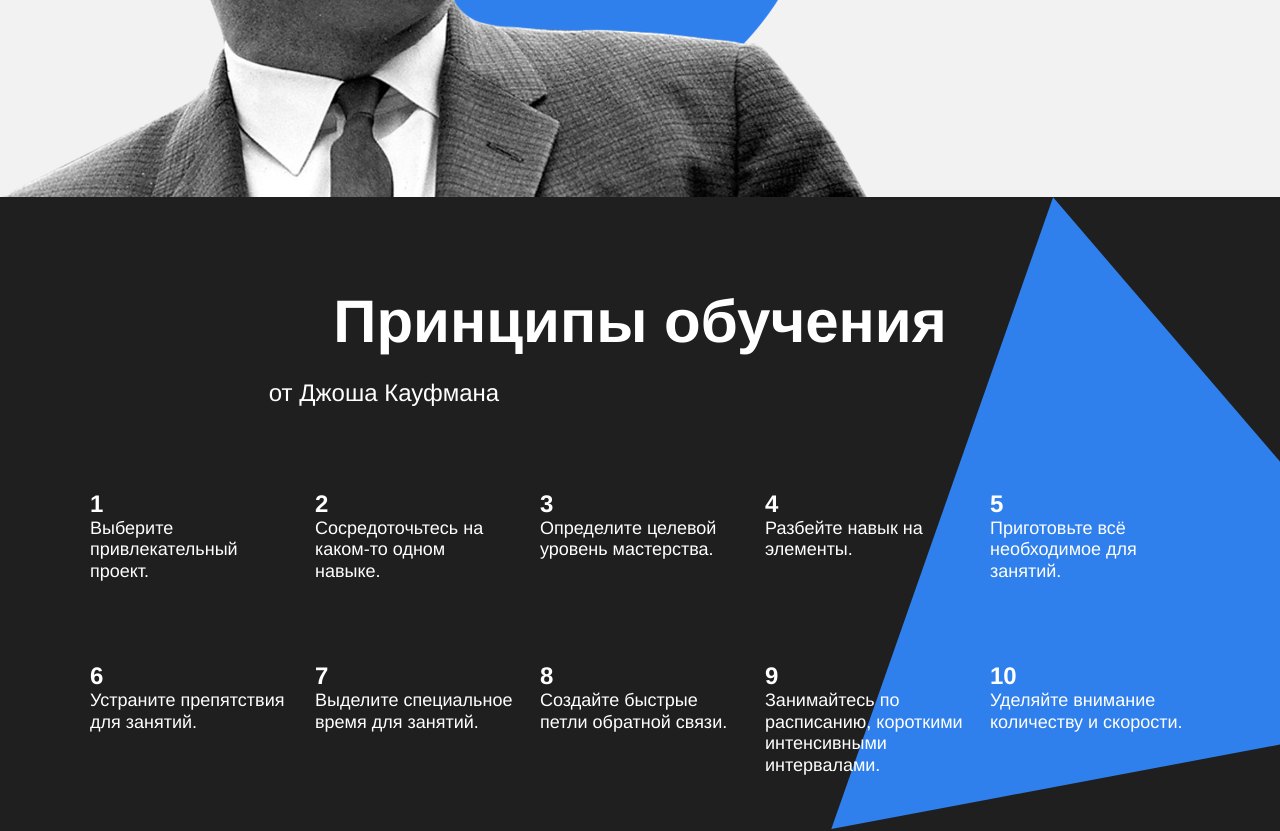
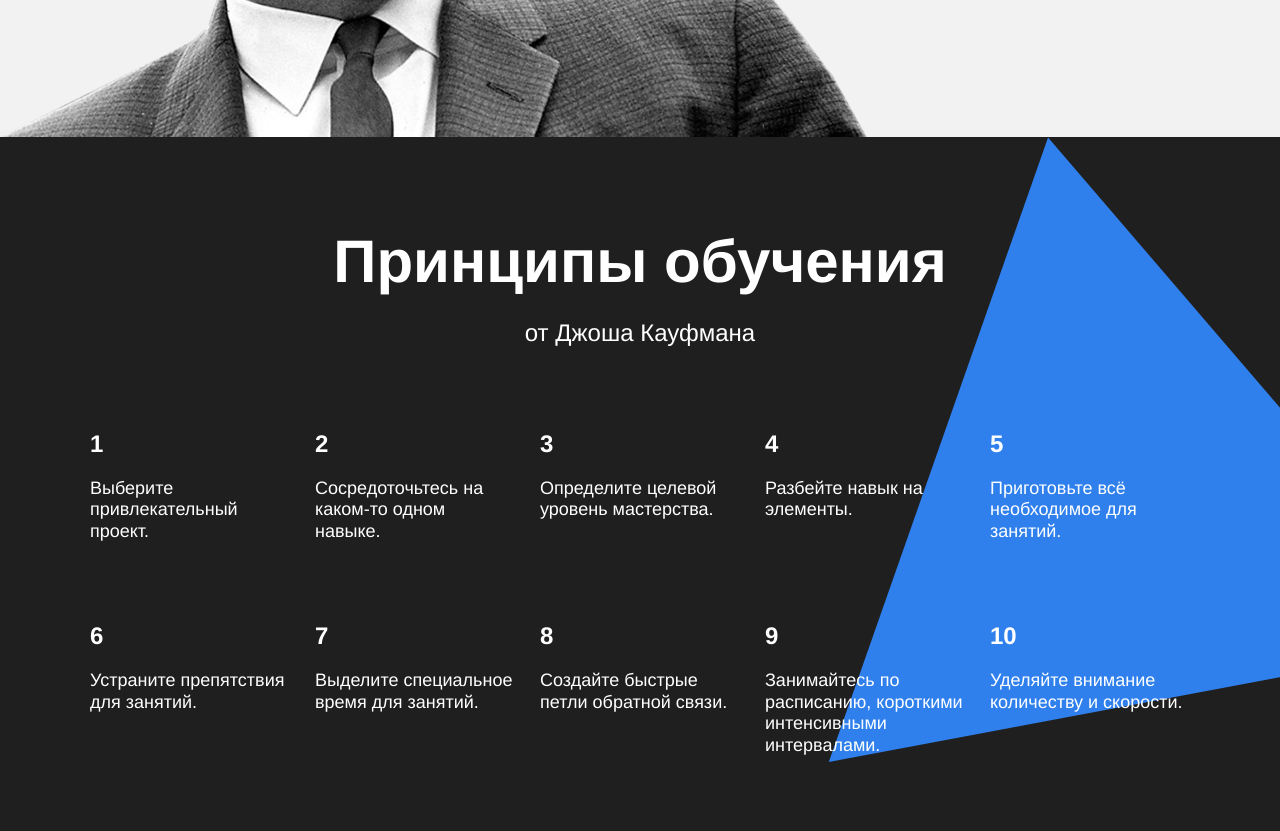
Before and after one commit to DeltaGrizli/how-to-learn, a plain HTML site: page index.html in a window 1280 px wide. Shown: the part 2760-3591 px from the top of the page. Drawn offline with Linux system fonts and the light colour scheme.

Commit message:
Sixth commit

```diff
--- a/styles/style.css
+++ b/styles/style.css
@@ -124,6 +124,7 @@
 display: flex;
 align-items: center;
 flex-direction: column;
+padding-bottom: 100px;
 }
 .section-title{
   width: 60%;
@@ -144,15 +145,15 @@ flex-direction: column;
 }
 .table{
   width: 1100px;
-  padding-top: 60px;
-  margin: 0 auto 100px;
+  padding: 0px;
+  margin: 0;
   display: flex;
   justify-content: space-between;
   flex-wrap: wrap;
-  row-gap: 60px;
 }
 .table__cell{
   width: 250px;
+  margin-top: 60px;
 }
 
 .table__heading{
@@ -160,20 +161,13 @@ flex-direction: column;
   font-size: 24px;
   font-weight: 600;
   margin: 0;
-
 }
 .table__text{
+  padding-top: 20px;
   line-height: 1.2;
   font-size: 18px;
   font-weight: normal;
-  display: block;
-  flex-wrap: wrap;
   margin: 0;
-
-
-}
-.table__text:nth-of-type(2n){
-  margin-top: 20px;
 }
 /*---------------4секция-----------*/
 .feynman{
@@ -184,6 +178,8 @@ flex-direction: column;
   flex-direction: column;
   overflow: hidden;
   padding-top: 100px;
+  box-sizing: border-box;
+  align-items: center;
 }
 .feynman__title{
   text-align: center;
@@ -229,10 +225,11 @@ flex-direction: column;
   flex-direction: column;
   overflow: hidden;
   background-color: #1f1f1f;
+  align-items: center;
 }
 .kaufman__triangle{
   background-image: url('../images/kaufman-triangle.svg');
-  background-size: cover;
+  background-size: contain;
   position: absolute;
   height: 877px;
   width: 877px;
@@ -242,12 +239,12 @@ flex-direction: column;
 }
 .table_theme_dark{
   margin: 0 auto 90px;
-  padding-top: 80px;
-  row-gap: 80px;
 }
 .table__cell_theme_dark {
-  max-width: 200px;
   color: white;
+  width: 200px;
+  margin-right: 0;
+  margin-top: 80px;
   z-index: 1;
 }
 .section-title_theme_dark{
@@ -262,7 +259,6 @@ flex-direction: column;
 
 footer{
   display: flex;
-  flex-direction: column;
   background-color: #1f1f1f;
   min-height: 350px;
 }
```
